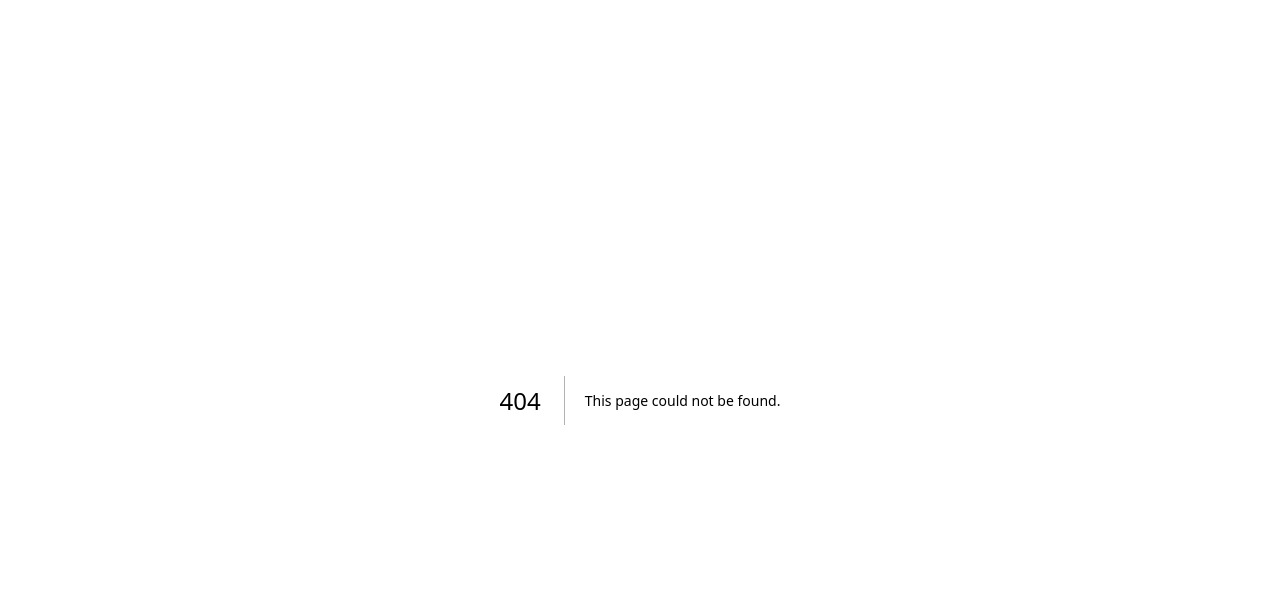
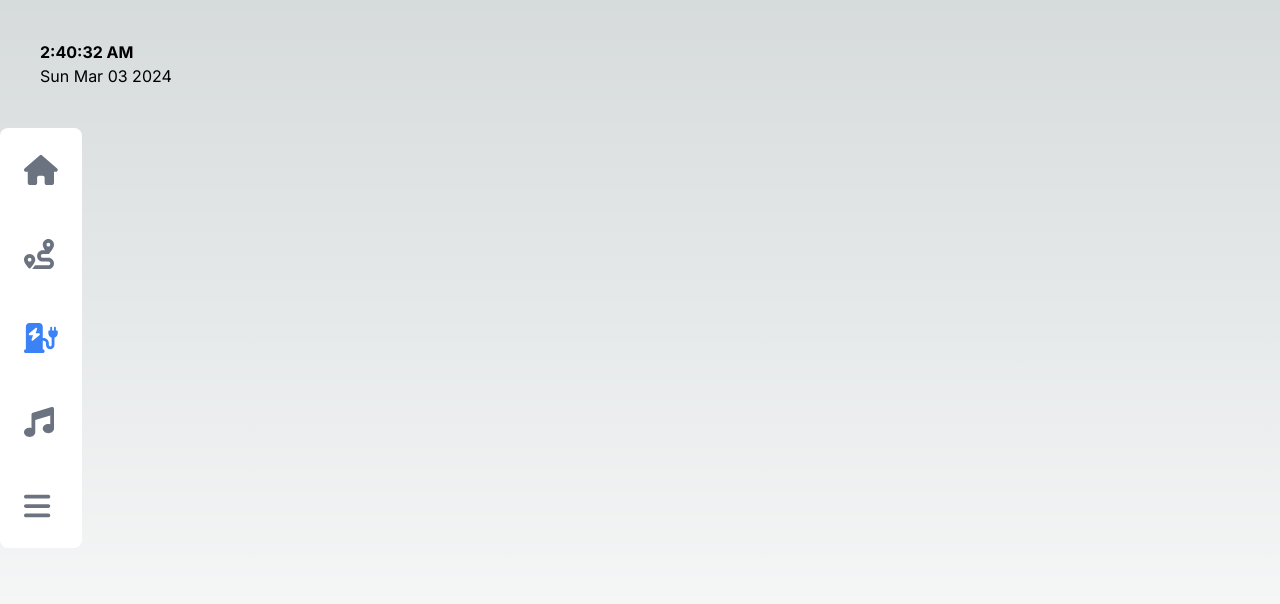
Before and after one commit to Akerrules/uOttaHack2024, a Next.js app in the folder frontend/: page /charging/station in a window 1280 px wide. Before the commit this address had no page. Shown: the top 604 px of the page. Built offline with nearby package versions, Linux system fonts and the light colour scheme; no server answers.

Commit message:
charging flow done

```diff
--- a/frontend/package.json
+++ b/frontend/package.json
@@ -12,6 +12,7 @@
     "@fortawesome/fontawesome-svg-core": "^6.5.1",
     "@fortawesome/free-solid-svg-icons": "^6.5.1",
     "@fortawesome/react-fontawesome": "^0.2.0",
+    "@react-google-maps/api": "^2.19.3",
     "@react-three/drei": "^9.99.5",
     "@react-three/fiber": "^8.15.16",
     "axios": "^1.6.7",
--- a/frontend/src/app/charging/page.js
+++ b/frontend/src/app/charging/page.js
@@ -4,21 +4,85 @@ import React, { useState } from "react";
 import { useRouter } from "next/router";
 import Car from "../component/car";
 import TpBar from "../component/tpBar";
-import Link from "next/link";
 import Sidebar from "../component/sideBar";
-import battery from "../component/batteryPage";
+import BatteryPage from "../component/batteryPage";
+import Map from "../component/map";
+import ChargingStationCard from "../component/chargingStation";
+
 
 export default function charging() {
+
+  const stations = [
+    {
+      id: 1,
+      imageUrl: '/images/station1.jpg', // Replace with your local or public image paths
+      name: 'ElectroCharge Central Park',
+      address: '123 Main St, Metropolis, NY'
+    },
+    {
+      id: 2,
+      imageUrl: '/images/station2.jpg',
+      name: 'PowerPlug Downtown',
+      address: '456 Elm St, Gotham, NJ'
+    },
+    {
+      id: 3,
+      imageUrl: '/images/station1.jpg', // Replace with your local or public image paths
+      name: 'ElectroCharge Central Park',
+      address: '123 Main St, Metropolis, NY'
+    },
+    {
+      id: 4,
+      imageUrl: '/images/station1.jpg', // Replace with your local or public image paths
+      name: 'ElectroCharge Central Park',
+      address: '123 Main St, Metropolis, NY'
+    },
+    {
+      id: 5,
+      imageUrl: '/images/station1.jpg', // Replace with your local or public image paths
+      name: 'ElectroCharge Central Park',
+      address: '123 Main St, Metropolis, NY'
+    },
+    {
+      id: 6,
+      imageUrl: '/images/station1.jpg', // Replace with your local or public image paths
+      name: 'ElectroCharge Central Park',
+      address: '123 Main St, Metropolis, NY'
+    },
+    {
+      id: 7,
+      imageUrl: '/images/station1.jpg', // Replace with your local or public image paths
+      name: 'ElectroCharge Central Park',
+      address: '123 Main St, Metropolis, NY'
+    },
+    {
+      id: 8,
+      imageUrl: '/images/station1.jpg', // Replace with your local or public image paths
+      name: 'ElectroCharge Central Park',
+      address: '123 Main St, Metropolis, NY'
+    },
+
+  ];
+
   return (
     <main className=" h-screen w-full">
       <div>
         <TpBar></TpBar>
       </div>
       <div className="flex">
-        <Sidebar></Sidebar>
-        <battery></battery>
 
+        <div className="bg-white rounded-lg">
+            <Sidebar></Sidebar>
+        </div>
+        <Map></Map>
       </div>
+
+      <div className="flex flex-nowrap overflow-x-auto space-x-4 py-4">
+      {stations.map((station) => (
+        <ChargingStationCard key={station.id} station={station} />
+      ))}
+    </div>
+
     </main>
   );
 }
--- /dev/null
+++ b/frontend/src/app/charging/station/page.js
@@ -0,0 +1,24 @@
+"use client";
+
+import React, { useState } from "react";
+import TpBar from "../../component/tpBar";
+import Link from "next/link";
+import Sidebar from "../../component/sideBar";
+
+
+export default function Station() {
+
+  return (
+    <main className=" h-screen w-full">
+      <div>
+        <TpBar></TpBar>
+      </div>
+      <div className="flex">
+        <div className="bg-white rounded-lg">
+            <Sidebar></Sidebar>
+        </div>
+      </div>
+
+    </main>
+  );
+}
--- a/frontend/src/app/component/batteryPage.js
+++ b/frontend/src/app/component/batteryPage.js
@@ -1,30 +1,39 @@
 import React from 'react';
+import SpotifyEmbed from './spotify';
 
-const Battery = ({ data }) => {
+// const Battery = ({ data }) => {
+//   return (
+//     <div className="bg-white p-8 rounded-lg shadow-md">
+//       {data.map((item, index) => (
+//         <div key={index}>
+//           <h2 className="text-gray-500 text-lg">{item.title}</h2>
+//           <p className="text-gray-800 text-3xl mt-2">{item.value}</p>
+//         </div>
+//       ))}
+//     </div>
+//   );
+// };
+
+const BatteryPage = () => {
+  const batteryData = [
+    { title: 'Battery', value: '20%' },
+    { title: 'Range', value: '300 km' },
+  ];
+
   return (
-    <div className="bg-white p-4 rounded-lg shadow-md">
-      {data.map((item, index) => (
-        <div key={index}>
+
+    <div className="flex">
+      {batteryData.map((item, index) => (
+        <div className="bg-white m-2 p-4 rounded-lg shadow-md max-h-36 min-w-40 transition-transform duration-300 hover:-translate-y-1" key={index}>
           <h2 className="text-gray-500 text-lg">{item.title}</h2>
           <p className="text-gray-800 text-3xl mt-2">{item.value}</p>
         </div>
       ))}
+
+      <SpotifyEmbed></SpotifyEmbed>
     </div>
-  );
-};
 
-const BatteryPage = () => {
-  const batteryData = [
-    { title: 'Capacity', value: '5000 mAh' },
-    { title: 'Voltage', value: '3.7 V' },
-    { title: 'Type', value: 'Lithium-ion' },
-  ];
 
-  return (
-    <div>
-      <h1>Battery Information</h1>
-      <Battery data={batteryData} />
-    </div>
   );
 };
 
--- a/frontend/src/app/component/car.js
+++ b/frontend/src/app/component/car.js
@@ -9,10 +9,9 @@ function Model() {
   const modelRef = useRef();
   const { scene } = useGLTF("/ford_mustang.glb");
 
-  useFrame(() => {
-    // Check if the modelRef.current exists and has a rotation property before trying to update it
+  useFrame((state, delta) => {
     if (modelRef.current && modelRef.current.rotation) {
-      modelRef.current.rotation.y += 100;
+      modelRef.current.rotation.y += delta * 0.5; // Rotates the model on its Y-axis
     }
   });
   return <primitive
--- /dev/null
+++ b/frontend/src/app/component/chargingStation.js
@@ -0,0 +1,24 @@
+import Image from 'next/image';
+import React from 'react';
+import Link from "next/link";
+
+const ChargingStationCard = ({ station }) => {
+  return (
+    <div className="bg-white shadow-lg rounded-lg p-4 m-4 max-w-sm min-w-[300px]">
+      {/* <Image
+        src={station.imageUrl}
+        alt={station.name}
+        width={400}
+        height={100}
+        className="rounded-lg"
+      /> */}
+      <h2 className="text-lg font-semibold my-2">{station.name}</h2>
+      <p className="text-gray-600">{station.address}</p>
+      <Link href='/charging/station' > <button className="mt-4 bg-blue-500 hover:bg-blue-700 text-white font-bold py-2 px-4 rounded">
+        Charge Here
+      </button></Link>
+    </div>
+  );
+};
+
+export default ChargingStationCard;
--- /dev/null
+++ b/frontend/src/app/component/map.js
@@ -0,0 +1,28 @@
+import React from 'react';
+import { GoogleMap, Marker, LoadScript } from '@react-google-maps/api';
+
+const Map = () => {
+    const mapContainerStyle = {
+        width: '100%',
+        height: '400px'
+    };
+
+    const center = {
+        lat: 45.4218,
+        lng: -75.6816
+    };
+
+    return (
+        <LoadScript
+            googleMapsApiKey="AIzaSyCVrzSbDpq1huUtJ-06e5c1zXsZTGFuh9w">
+            <GoogleMap
+                mapContainerStyle={mapContainerStyle}
+                center={center}
+                zoom={10}>
+                <Marker position={center} />
+            </GoogleMap>
+        </LoadScript>
+    );
+};
+
+export default Map;
--- a/frontend/src/app/component/sideBar.js
+++ b/frontend/src/app/component/sideBar.js
@@ -14,9 +14,20 @@ function Sidebar() {
   const [activeRoute, setActiveRoute] = useState('');
 
   // Function to determine if a link is active
-  const isActiveLink = (href) => {
-    return pathname === href;
-  };
+  // Function to determine if a link is active
+const isActiveLink = (href) => {
+  if (href === '/') {
+    return pathname === '/';
+  }
+
+  const keywordIndex = href.indexOf('/');
+  const firstSlashIndex = href.indexOf('/', keywordIndex + 1); // Find the index of the first '/' after the keyword
+  const pathToCheck = firstSlashIndex === -1 ? href : href.substring(0, firstSlashIndex); // Extract the path to check
+
+  return pathname.startsWith(pathToCheck); // Check if the current pathname starts with the extracted path
+};
+
+
 
   // Function to update the active route
   const updateActiveRoute = () => {
@@ -36,7 +47,7 @@ function Sidebar() {
     if (pathname === '/') {
       return (
         <Link href={href}>
-          <p className={`text-3xl p-6 font-semibold ${isActiveLink(href) ? 'text-blue-500' : 'text-gray-500'}`}>
+          <p className={`text-3xl p-6 font-semibold ${isActiveLink(href) ? 'text-blue-500' : 'text-gray-500'} transition-transform duration-300 hover:-translate-y-1`}>
             <FontAwesomeIcon icon={icon} />
             <span className="ml-2">{text}</span>
           </p>
@@ -45,13 +56,18 @@ function Sidebar() {
     } else {
       return (
         <Link href={href}>
-          <p className={`text-3xl p-6 font-semibold ${isActiveLink(href) ? 'text-blue-500' : 'text-gray-500'}`}>
+          <p className={`text-3xl p-6 font-semibold ${isActiveLink(href) ? 'text-blue-500' : 'text-gray-500'} transition-transform duration-300 hover:-translate-y-1 `}>
             <FontAwesomeIcon icon={icon} />
           </p>
         </Link>
       );
     }
   };
+
+  const isHomeRoute = () => {
+    return pathname === '/';
+  };
+
 
   // Render the "Start Trip" button only if the current path is "/"
   const renderStartTripButton = () => {
@@ -68,7 +84,7 @@ function Sidebar() {
   };
 
   return (
-    <div className="ml-10 rounded-lg w-auto">
+    <div className={`rounded-lg w-auto ${isHomeRoute() ? 'ml-10' : ''}`}>
       <ul>
         <li>{renderLinkContent(faHouse, 'HOME', '/')}</li>
         <li>{renderLinkContent(faRoute, 'ROUTES', '/routes')}</li>
--- /dev/null
+++ b/frontend/src/app/component/spotify.js
@@ -0,0 +1,12 @@
+import React from 'react';
+
+const SpotifyEmbed = () => {
+    return (
+        <div>
+            {/* Paste the provided Spotify iframe code here */}
+            <iframe style={{ borderRadius: '12px', marginLeft:'10px' }} src="https://open.spotify.com/embed/track/1qsHYUd2c1wFGcn7e63QmG?utm_source=generator" width="500" height="200" frameBorder="0" allowFullScreen={true} allow="autoplay; clipboard-write; encrypted-media; fullscreen; picture-in-picture" loading="lazy"></iframe>
+        </div>
+    );
+};
+
+export default SpotifyEmbed;
--- a/frontend/src/app/page.js
+++ b/frontend/src/app/page.js
@@ -4,7 +4,7 @@ import Car from "@/app/component/car";
 import Sidebar from "@/app/component/sideBar";
 import TpBar from "@/app/component/tpBar";
 import Image from "next/image";
-import battery from "./component/batteryPage";
+import BatteryPage from "./component/batteryPage";
 
 export default function Home() {
   return (
@@ -17,12 +17,12 @@ export default function Home() {
 
         <TpBar></TpBar>
       </div>
-       <div className="absolute z-10">
+       <div className="absolute z-10 ">
           <Sidebar></Sidebar>
         </div>
 
-        <div className="absolute z-10">
-          <battery></battery>
+        <div className="absolute z-10 top-[550px] left-[400px]">
+            <BatteryPage></BatteryPage>
         </div>
 
     </main>
```
Also changed, not shown: 2 other files (tests, documents, lock files or other folders).
